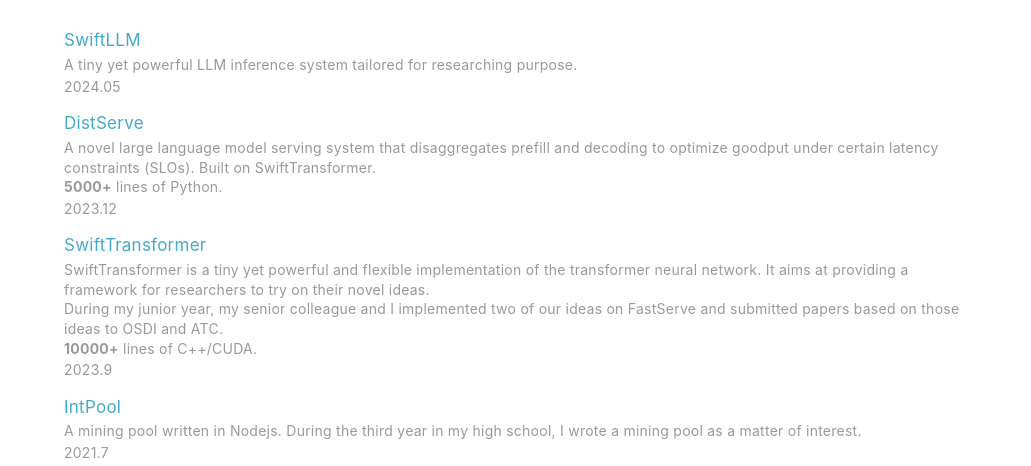
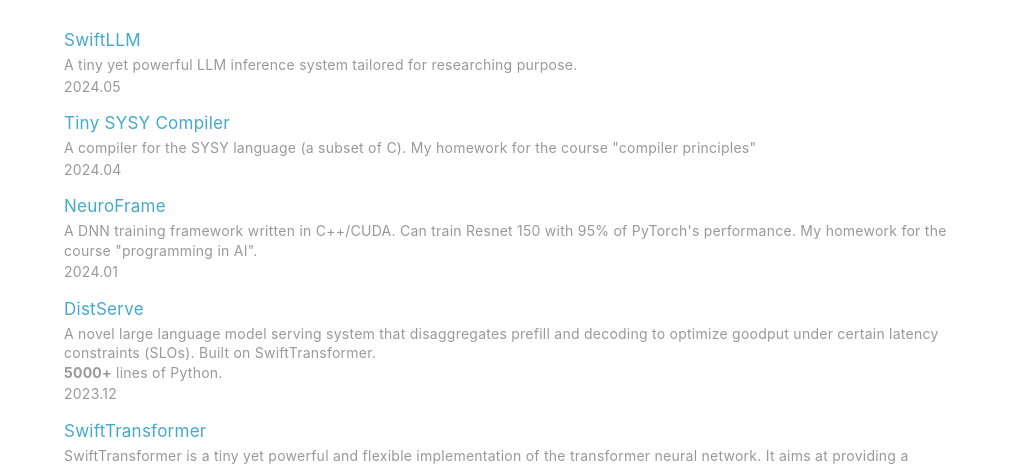
Before and after one commit to interestingLSY/interestingLSY.github.io, a Vue app: page / in a window 1280 px wide. Shown: the part 1974-2440 px from the top of the page, without its empty margins (124-1155 px from the left). Built offline with nearby package versions, Linux system fonts and the light colour scheme.

Commit message:
Add some new projects

```diff
--- a/src/data/projects.ts
+++ b/src/data/projects.ts
@@ -11,6 +11,18 @@
 		description: "A tiny yet powerful LLM inference system tailored for researching purpose.",
 		time: "2024.05",
 		link: "https://github.com/interestingLSY/swiftLLM"
+	},
+	{
+		name: "Tiny SYSY Compiler",
+		description: "A compiler for the SYSY language (a subset of C). My homework for the course \"compiler principles\"",
+		time: "2024.04",
+		link: "https://github.com/interestingLSY/sysy-compiler"
+	},
+	{
+		name: "NeuroFrame",
+		description: "A DNN training framework written in C++/CUDA. Can train Resnet 150 with 95% of PyTorch's performance. My homework for the course \"programming in AI\".",
+		time: "2024.01",
+		link: "https://github.com/interestingLSY/NeuroFrame"
 	},
 	{
 		name: "DistServe",
```
